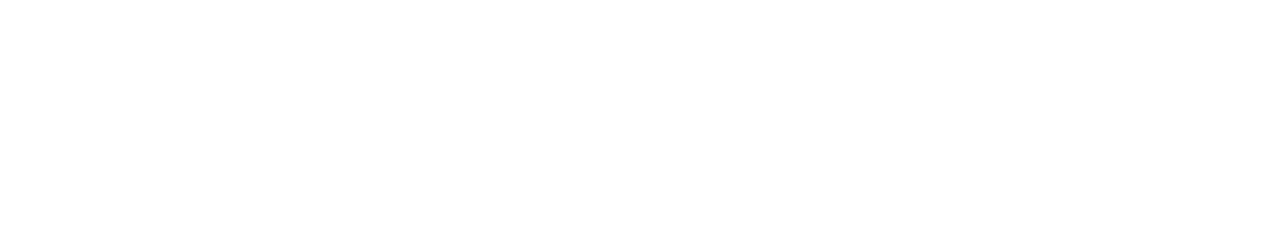
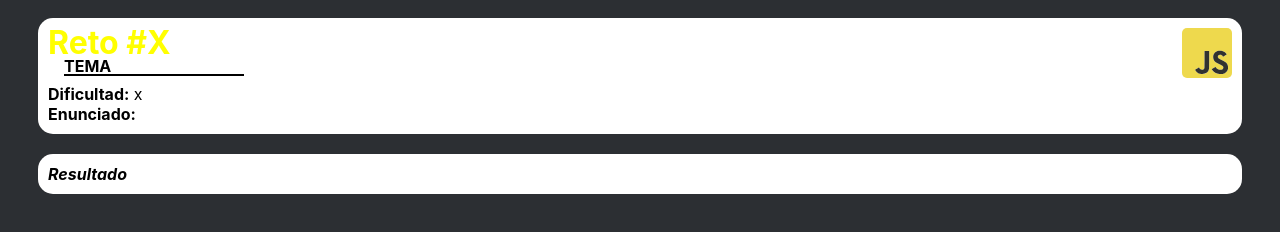
Before and after one commit to MauricioDMO/JS-Practices, a plain HTML site: page Template/index.html in a window 1280 px wide. Drawn offline with Linux system fonts and the light colour scheme.

Commit message:
Se Mejoro la plantilla

```diff
--- a/Template/index.html
+++ b/Template/index.html
@@ -6,11 +6,21 @@
   <meta name="viewport" content="width=device-width, initial-scale=1.0">
   <title>Document</title>
   <script defer src="main.js"></script>
+  <link rel="stylesheet" href="../resources/problemStyle.css">
   <link rel="stylesheet" href="style.css">
 </head>
 
 <body>
-
+  <div class="card problema">
+    <i class="js-logo"></i>
+    <h1 class="reto">Reto #X</h1>
+    <h2 class="tema">TEMA</h2>
+    <b>Dificultad:</b> x<br>
+    <b>Enunciado:</b>
+  </div>
+  <div class="card" id="res">
+    <span class="res">Resultado</span>
+  </div>
 </body>
 
 </html>
--- a/Template/style.css
+++ b/Template/style.css
@@ -0,0 +1,3 @@
+/* :root {
+  --sub: inherit;
+} */
--- /dev/null
+++ b/resources/problemStyle.css
@@ -0,0 +1,70 @@
+:root {
+  --sub: 180px;
+}
+
+body {
+  font-family: system-apple-system, BlinkMacSystemFont, 'Segoe UI', Roboto, Oxygen, Ubuntu, Cantarell, 'Open Sans', 'Helvetica Neue', sans-serif;
+  background-color: #2c2f33;
+  padding: 10px 30px;
+}
+
+.card {
+  background-color: #fff;
+  padding: 10px;
+  border-radius: 15px;
+}
+
+.problema {
+  margin-bottom: 20px;
+  position: relative;
+}
+
+.js-logo {
+  background-image: url("../resources/js_logo.svg");
+  background-size: contain;
+  width: 50px;
+  background-repeat: no-repeat;
+  aspect-ratio: 1;
+  border-radius: 5px;
+  position: absolute;
+  right: 10px;
+}
+
+.reto {
+  margin: 0;
+  line-height: 30px;
+  color: #ff0;
+}
+
+.tema::after {
+  content: '';
+  display: inline-block;
+  position: absolute;
+  left: 26px;
+  top: 56px;
+  height: 2px;
+  width: 0px;
+  background-color: #000;
+  animation: line 1s ease-in-out infinite alternate;
+}
+
+@keyframes line {
+  from {
+    width: 0;
+  }
+
+  to {
+    width: var(--sub);
+  }
+}
+
+.tema {
+  margin: 0 16px 10px;
+  font-size: 16px;
+  line-height: 16px;
+}
+
+.res {
+  font-weight: bold;
+  font-style: italic;
+}
```
Also changed, not shown: resources/js_logo.svg (added).
